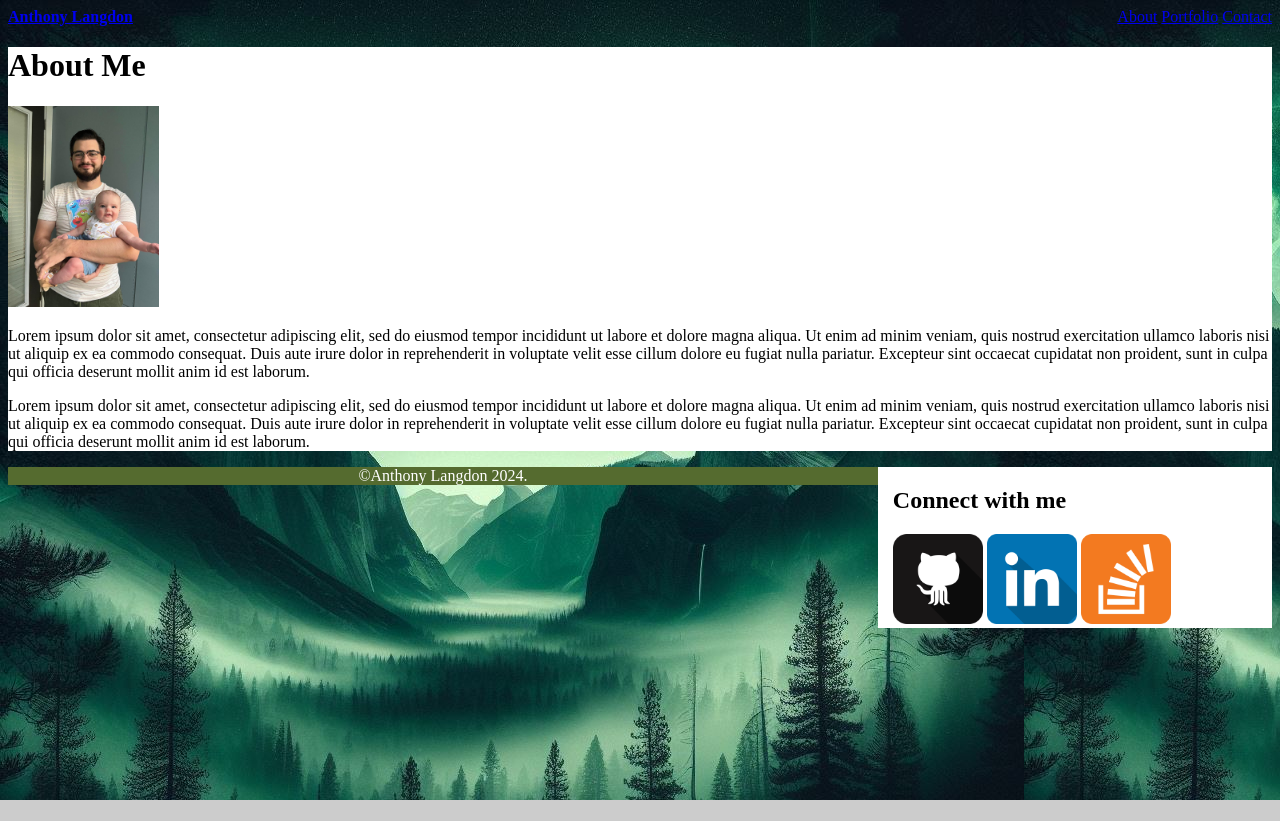
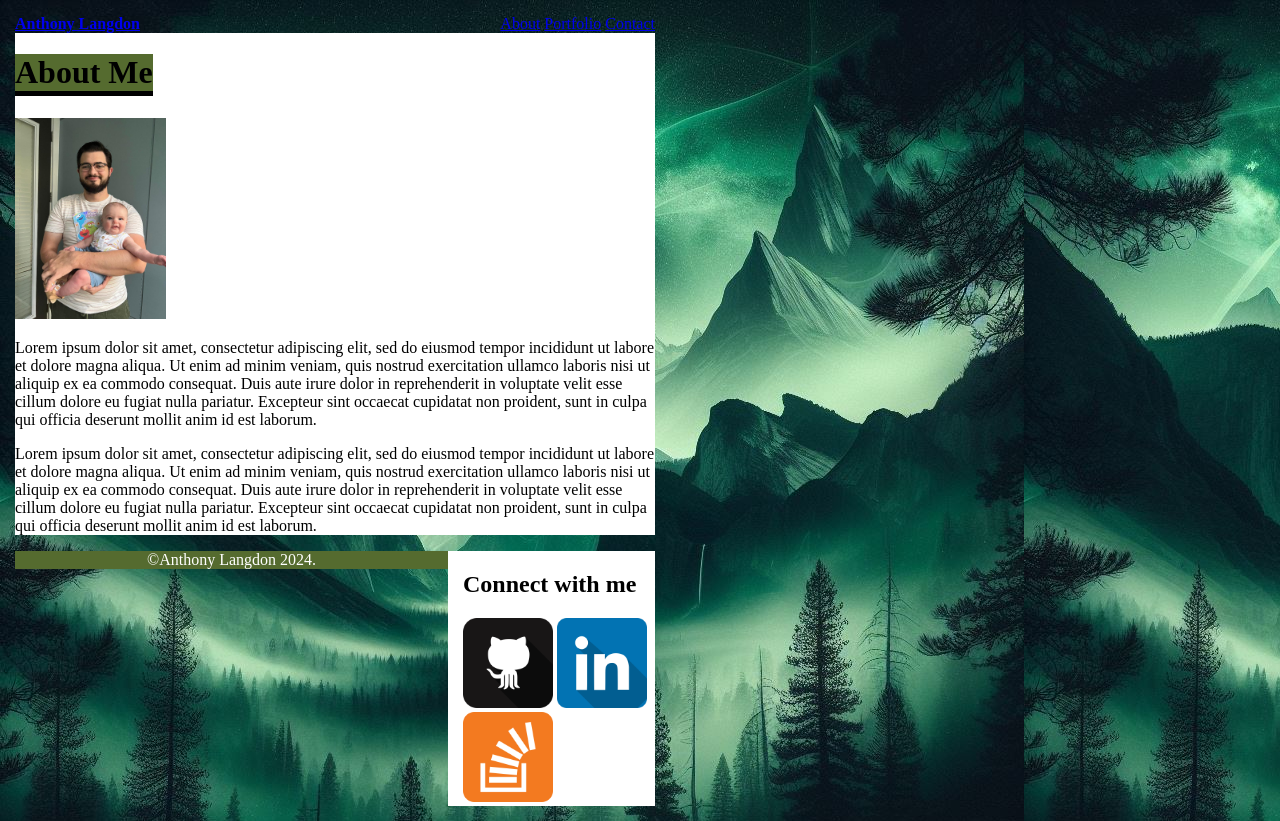
Before and after one commit to AnthonyLangdonUF/m5-hw5-langdon-anthony, a plain HTML site: page index.html in a window 1280 px wide. Before the commit the page ends 800 px from the top, so only its background shows below. Drawn offline with Linux system fonts and the light colour scheme.

Commit message:
modify webpage

```diff
--- a/styles.css
+++ b/styles.css
@@ -6,9 +6,21 @@ main {
     background-color: white;
 }
 
+h1 {
+    display: inline-block;
+    background-color:darkolivegreen;
+    border-bottom: 5px solid black;
+    border-color: black;
+}
+
 body {
     background-image: url("m5_bg.jpg");
     background-color: #cccccc;
+    margin: auto;
+    width: 50%;
+    border: 2px darkolivegreen;
+    padding: 15px;
+    float: left;
 }
 
 aside {
```
Also changed, not shown: index.html (+1 -2 lines).
